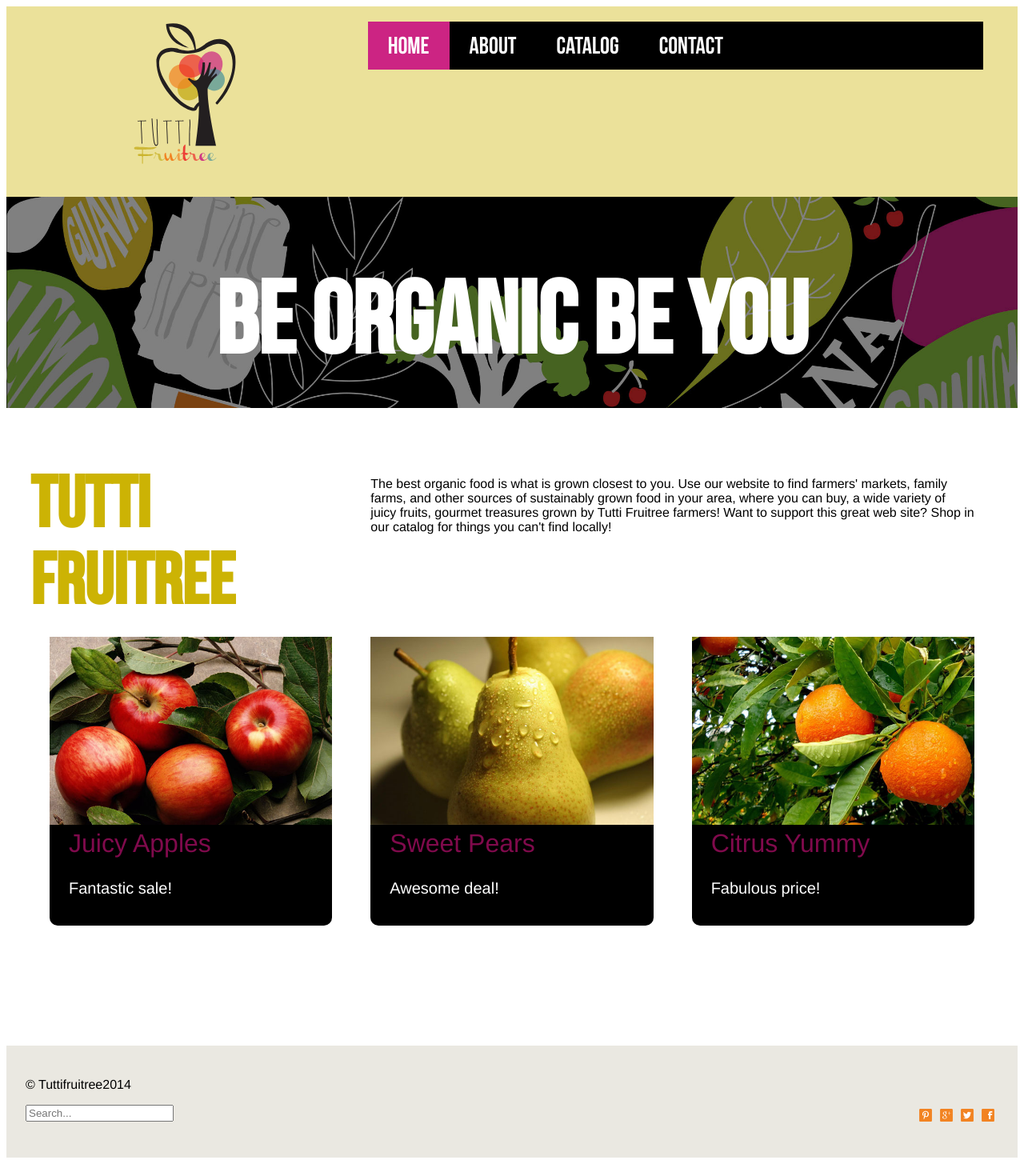
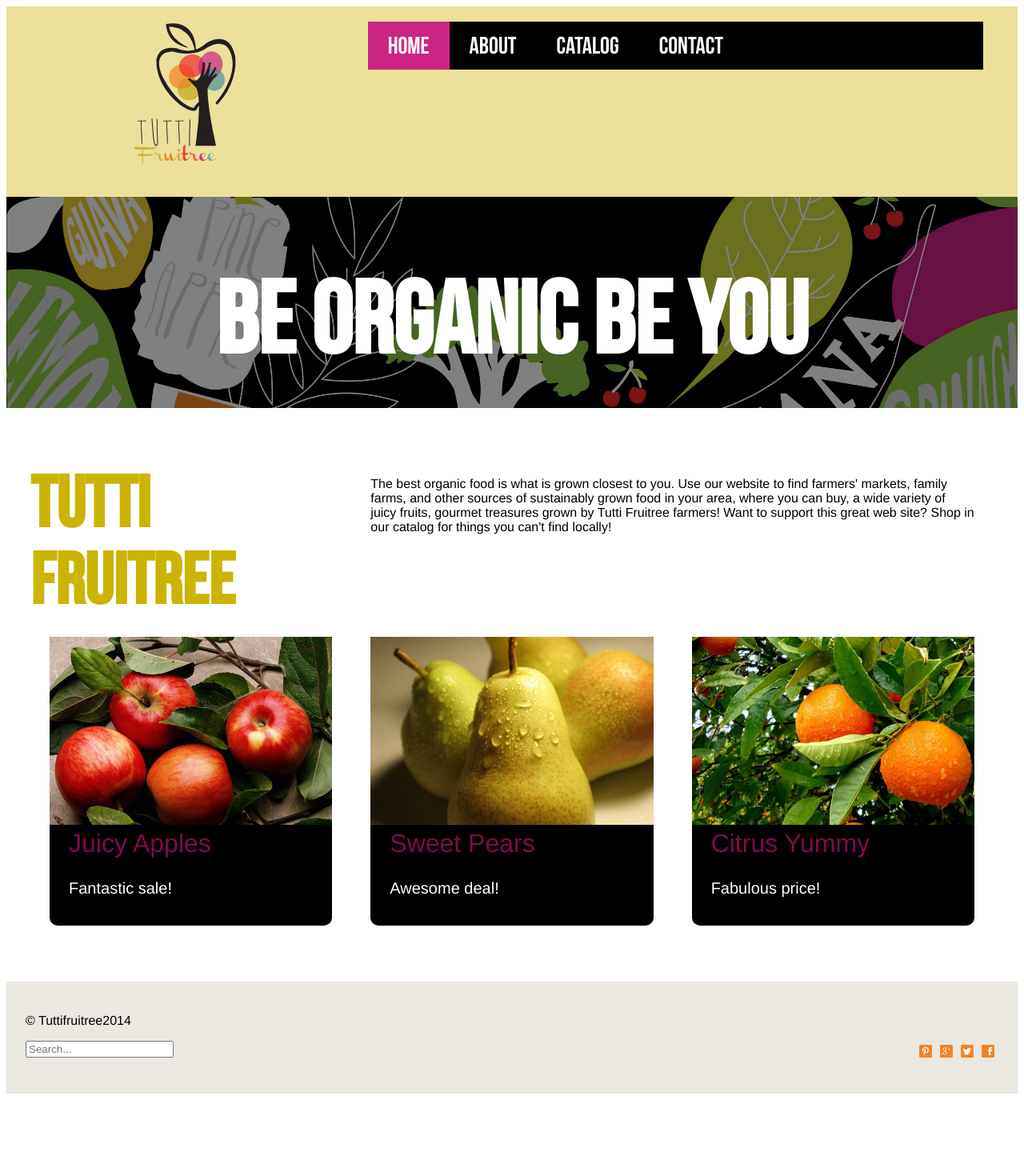
Before and after one commit to baci0008/ecommerce-website, a Jekyll site: the page built from index.html, in a window 1280 px wide. Shown: the whole page at 80% size. Built offline with Jekyll 4.4.1, drawn with Linux system fonts in a browser that asks for light colours; Markdown is read by kramdown in place of the engine named in the settings; after the commit the page ends 1375 px from its top, so only the background shows below that.

Commit message:
Removed margin bottom from small promo

```diff
--- a/_includes/css/promos.css
+++ b/_includes/css/promos.css
@@ -1,7 +1,6 @@
 .promo-small {
 	background-color: #000;
 	padding-bottom: 15px;
-	margin-bottom: 80px;
 	border-radius: 10px;
 	color: #FFF;
 	font-size: 20px;
```
